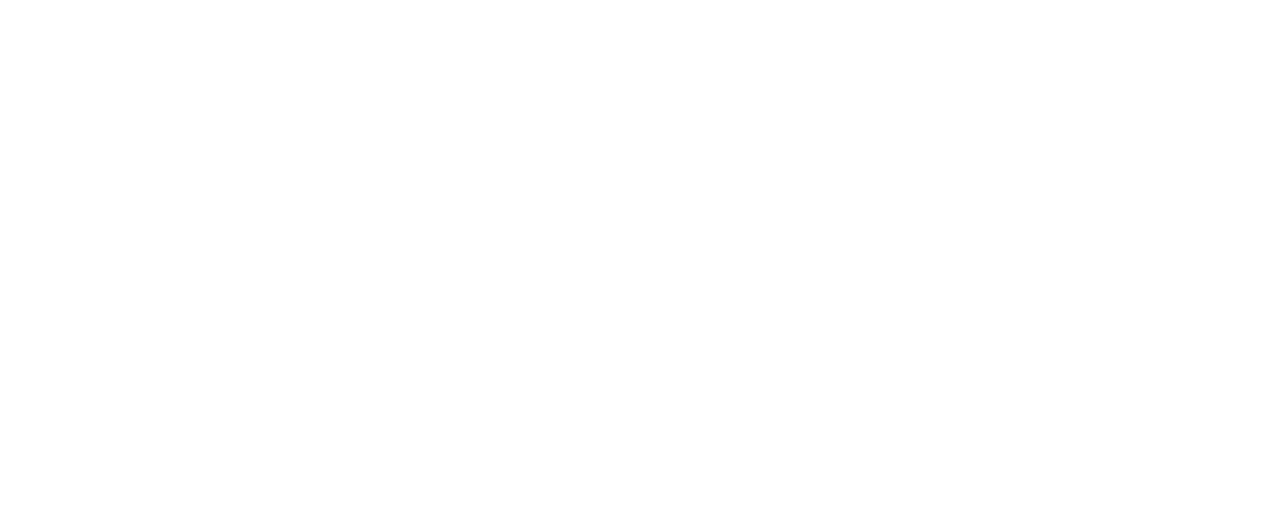
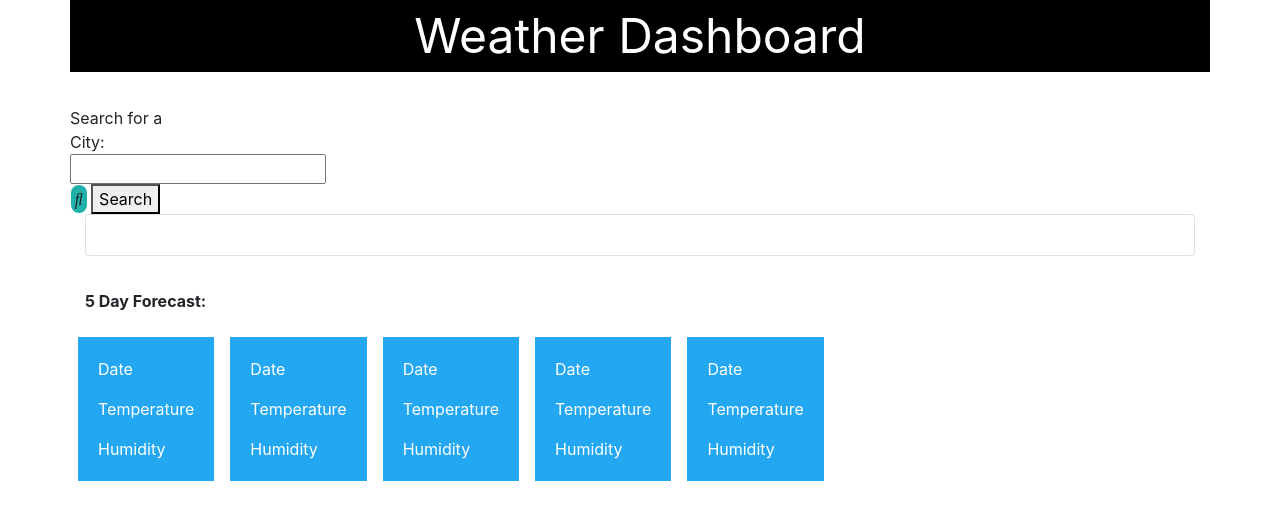
Before and after one commit to stepheff1994/weather-API-challenge, a plain HTML site: page index.html in a window 1280 px wide. Drawn offline with nearby package versions, Linux system fonts and the light colour scheme.

Commit message:
issues with git

```diff
--- a/assets/css/style.css
+++ b/assets/css/style.css
@@ -0,0 +1,69 @@
+.header {
+    background-color: black;
+    color: white;
+    text-align: center;
+    font-size: 3em;
+    margin-bottom: 3%;
+    width: 100%;
+
+}
+
+.CurrentWeather {
+    margin-bottom: 3%;
+}
+.fas {
+    margin-left: 1%;
+    background-color: lightseagreen;
+    border-radius: 10px;
+    padding: 4%;
+    cursor: pointer;
+}
+.search-bar {
+    margin-top: 2%;
+
+}
+
+.Forecast-1 {
+    background-color: rgba(34, 167, 240, 1);
+    color: White;
+    margin-right: 1.5%;
+    margin-top: 1%;
+    margin-bottom: 1%;
+}
+
+.Forecast-2 {
+    background-color: rgba(34, 167, 240, 1);
+    color: White;
+    margin-right: 5%;
+    margin-top: 1%;
+    margin-bottom: 1%;
+}
+
+.Forecast-3 {
+    background-color: rgba(34, 167, 240, 1);
+    color: White;
+    margin-right: 1.5%;
+    margin-top: 1%;
+    margin-bottom: 1%;
+}
+
+.Forecast-4 {
+    background-color: rgba(34, 167, 240, 1);
+    color: White;
+    margin-right: 1.5%;
+    margin-top: 1%;
+    margin-bottom: 1%;
+}
+
+.Forecast-5 {
+    background-color: rgba(34, 167, 240, 1);
+    color: White;
+    margin-right: 1.5%;
+    margin-top: 1%;
+    margin-bottom: 1%;
+}
+
+.TitleFiveDay {
+    font-weight: bold;
+    margin-bottom: 2%;
+}
--- a/assets/js/script.js
+++ b/assets/js/script.js
@@ -0,0 +1,39 @@
+var cityName = document.querySelector("#city-name");
+var tempDiv = document.querySelector("#temp-div");
+var humidityDiv = document.querySelector("#humidity-div");
+var windDiv = document.querySelector("#wind-div");
+var searchBar = document.querySelector("#search-bar").value;
+var searchBtn = document.querySelector("#searchBtn");
+
+var Cities = [];
+
+
+searchBtn.addEventListener("click", function () {
+  var searchBar = document.querySelector("#search-bar").value;
+  event.preventDefault()
+
+  console.log(searchBtn);
+  getWeather(searchBar);
+  console.log(searchBar)
+})
+var getWeather = function (searchBar) {
+
+    apiKey = "b6d61edc3955b37ce40eb374a1ccb0cb"
+    fetch("https://api.openweathermap.org/data/2.5/weather?q=" + searchBar + "&units=imperial" + "&appid=" + apiKey)
+    .then(function (response) {
+      response.json().then(function (data) {
+        console.log(data);
+
+        var name = data.name;
+        var temp = data.main.temp;
+        var humidity = data.main.humidity;
+        var windSpeed = data.wind.speed;
+        cityName.innerText = name;
+        tempDiv.innerText = ""
+        tempDiv.innerText = temp + "\u00B0F";
+        humidityDiv.innerText = humidity + "% humidity";
+        windDiv.innerText = windSpeed + "MPH";
+
+      });
+      });
+    }
--- a/index.html
+++ b/index.html
@@ -3,13 +3,103 @@
 <head>
     <meta charset="UTF-8">
     <meta name="viewport" content="width=device-width, initial-scale=1.0">
+    <link rel="stylesheet" href="https://stackpath.bootstrapcdn.com/bootstrap/4.3.1/css/bootstrap.min.css" />
+    <link rel="stylesheet" href="https://stackpath.bootstrapcdn.com/font-awesome/4.7.0/css/font-awesome.min.css" />
     <link rel="stylesheet" href="./assets/css/style.css" />
-    <title>Document</title>
+    <title>Weather Dashboard</title>
 </head>
 <body>
+    <div class="container">
+        <div class="row">
+          <div class="col-sm-12 header">Weather Dashboard</div>
+            <div class="row">
+                <div id="CityList" class="col-sm-3">
+                    Search for a City:
+                    <input type="text" id="search-bar"><i class="fas fa-search"></i>
+                    <button type="submit" id="searchBtn">Search</button>
+                </div>
+            </div>
+        <div class="col-sm-9"></div>
+        <div class="row"></div>
+       <!-- Row for Current Weather -->
+            <div class="col-sm-12">
+                <div class="card CurrentWeather" style="width: 100%;">
+                    <div class="card-body">
+                        <div id="city-name"></div>
+                        <div id="temp-div"></div>
+                        <div id="humidity-div"></div>
+                        <div id="wind-div"></div>
+                        <div id="UVIndex"></div>
+                        </div>
+                    </div>
+                </div>
+            </div>
+        <div class="row TitleFiveDay">
+            <!--Row to display title 5 day forecast-->
+            <div class="col-sm-12">5 Day Forecast:</div>
+                  </div>
+                <div class="row FiveDays">
+                 <!--Row for 5Days Weather-->
+                    <div class="col-sm-2.4 mx-2">
+                    <div class="Forecast-1" style="width: 100%;">
+                    <div class="card-body">
+                        <p id="Date1" class="card-title">Date</p>
+                        <p id="icon1"></p>
+                        <p id="Temp1" class="card-text">Temperature</p>
+                        <p id="Humidity1" class="card-text">Humidity</p>
+                    </div>
+                    </div>
+                    </div>
+                <div class="col-sm-2.4 mx-2">
+                <div class="Forecast-2" style="width: 100%;">
+                    <div class="card-body">
+                        <p id="Date2" class="card-title">Date</p>
+                        <p id="icon2"></p>
+                        <p id="Temp2" class="card-text">Temperature</p>
+                        <p id="Humidity2" class="card-text">Humidity</p>
+                    </div>
+                </div>
+                </div>
+             <div class="col-sm-2.4 mx-2">
+                <div class="Forecast-3" style="width: 100%;">
+                    <div class="card-body">
+                        <p id="Date3" class="card-title">Date</p>
+                        <p id="icon3"></p>
+                        <p id="Temp3" class="card-text">Temperature</p>
+                        <p id="Humidity3" class="card-text">Humidity</p>
+                        </div>
+                    </div>
+                </div>
+            <div class="col-sm-2.4 mx-2">
+           <div class="Forecast-4" style="width: 100%;">
+            <div class="card-body">
+            <p id="Date4" class="card-title">Date</p>
+            <p id="icon4"></p>
+            <p id="Temp4" class="card-text">Temperature</p>
+            <p id="Humidity4" class="card-text">Humidity</p>
+             </div>
+              </div>
+                </div>
+                <div class="col-sm-2.4 mx-2">
+                <div class="Forecast-5" style="width: 100%;">
+                <div class="card-body">
+                    <p id="Date5" class="card-title">Date</p>
+                    <p id="icon5"></p>
+                    <p id="Temp5" class="card-text">Temperature</p>
+                    <p id="Humidity5" class="card-text">Humidity</p>
+               </div>
+                </div>
+                </div>
+                </div>
+            </div>
+        </div>
 
 
 
+
+
+
+</div>
     <script src="./assets/js/script.js"></script>
 </body>
 </html>
```
